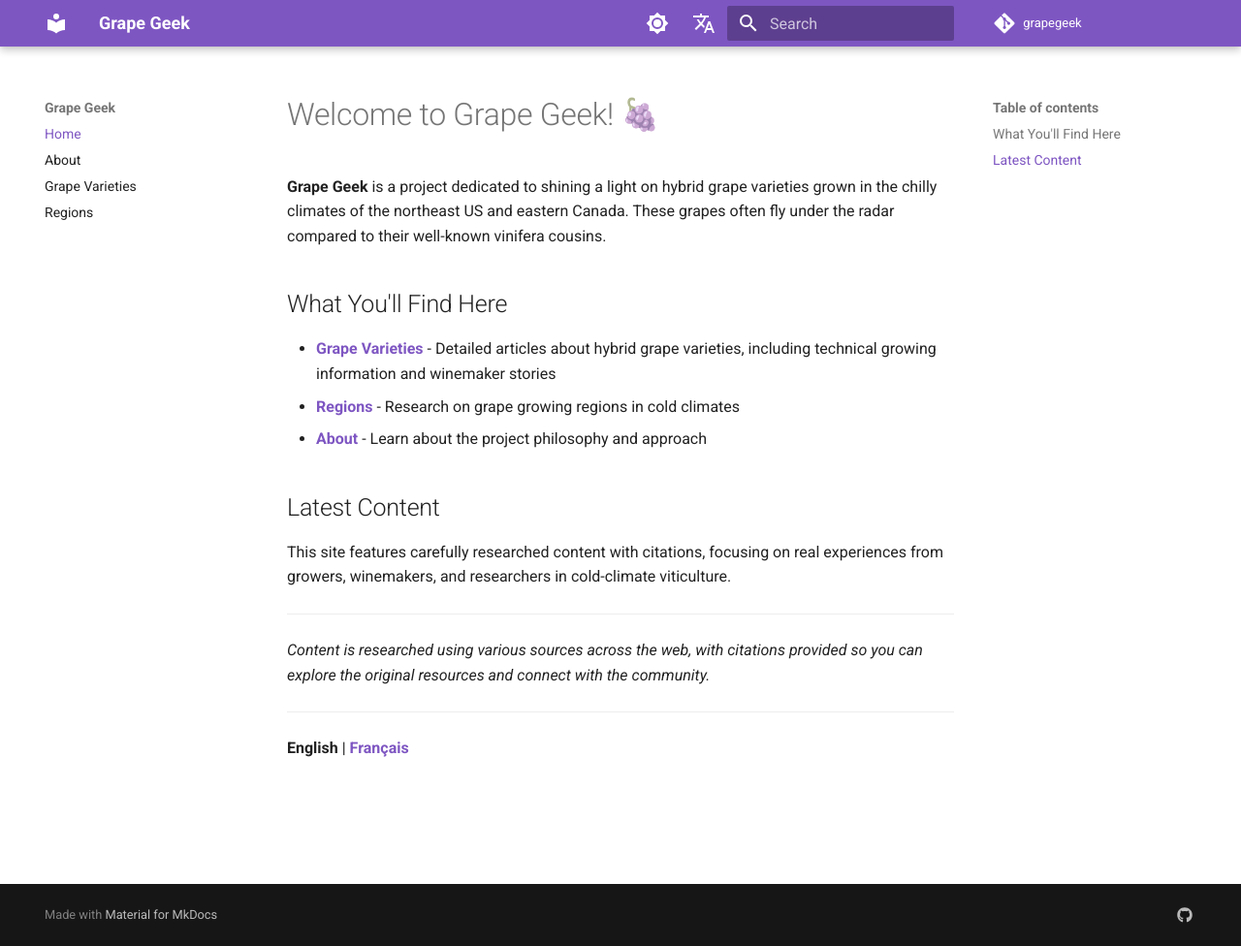
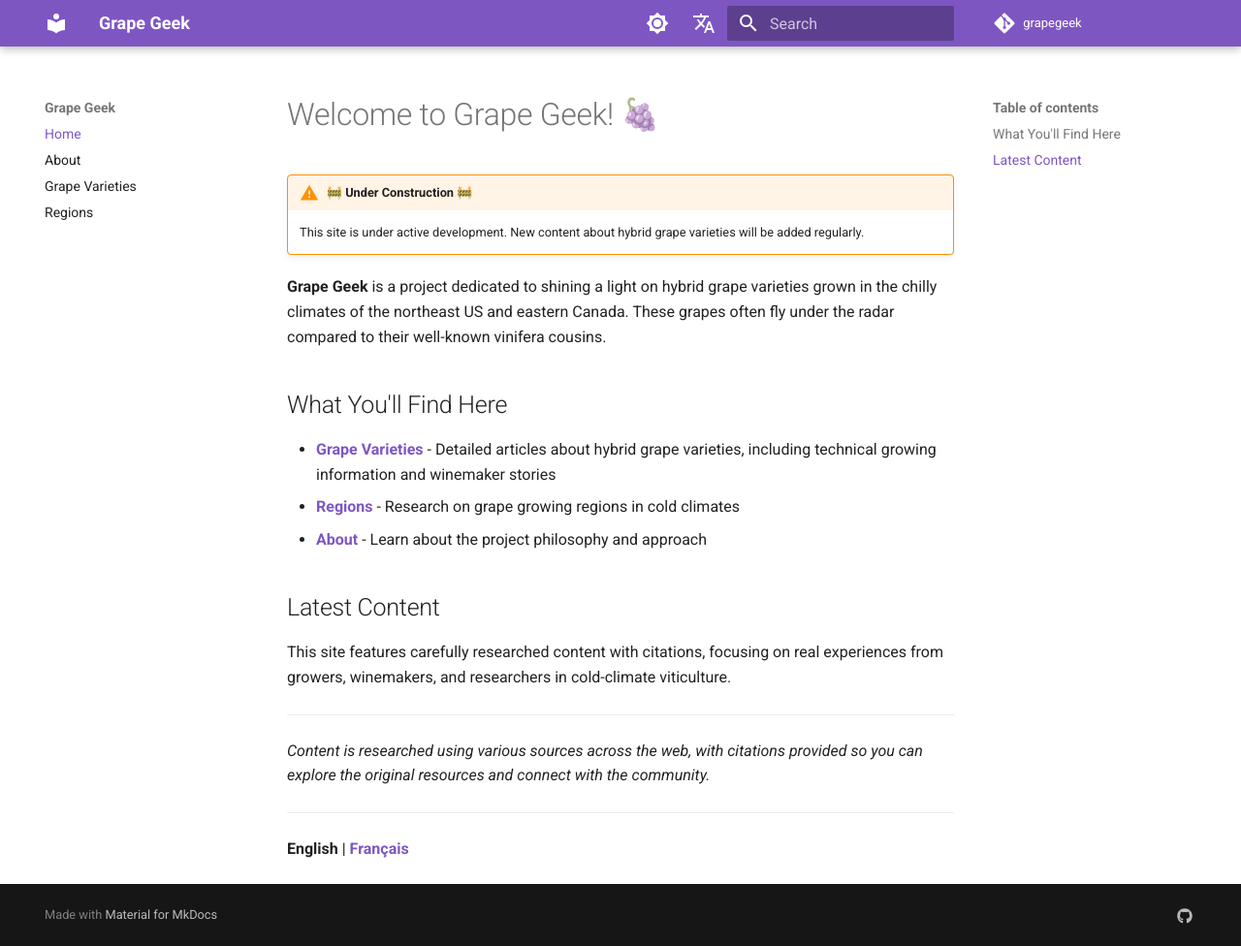
Before and after one commit to p-gag/grapegeek, an MkDocs documentation site: the page built from docs/index.md, in a window 1280 px wide and 976 px high. Shown: the whole window at 97% size. Built offline with MkDocs 1.6.1 and Material for MkDocs 9.7.7, drawn with Linux system fonts in a browser that asks for light colours; comment, search, counter and statistics services are not loaded.

Commit message:
Add prominent under construction notice
- Add construction warning on English homepage
- Add construction warning on French homepage
- Uses MkDocs admonition for visibility
- Alerts visitors that content is being developed

```diff
--- a/docs/index.md
+++ b/docs/index.md
@@ -1,4 +1,7 @@
 # Welcome to Grape Geek! 🍇
+
+!!! warning "🚧 Under Construction 🚧"
+    This site is under active development. New content about hybrid grape varieties will be added regularly.
 
 **Grape Geek** is a project dedicated to shining a light on hybrid grape varieties grown in the chilly climates of the northeast US and eastern Canada. These grapes often fly under the radar compared to their well-known vinifera cousins.
 
```
Also changed, not shown: docs/fr/index.md (+3 -0 lines).
